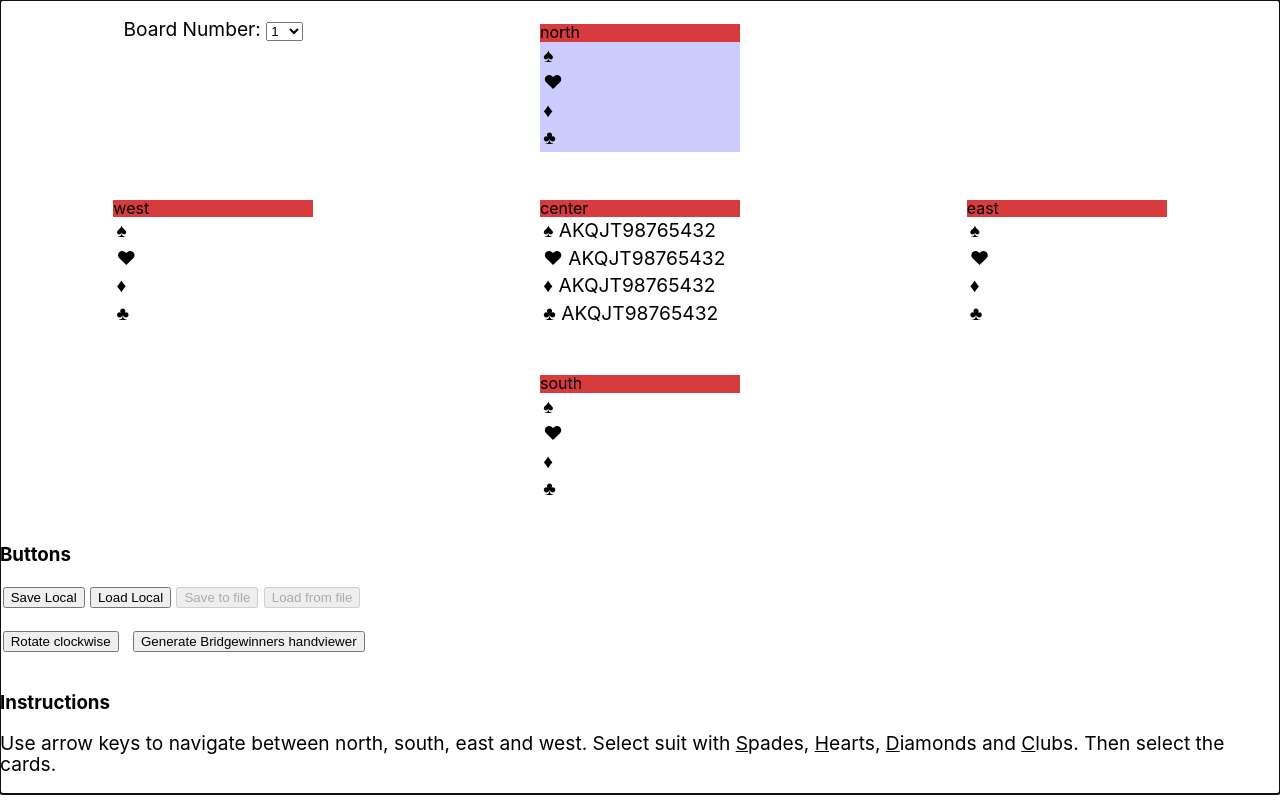
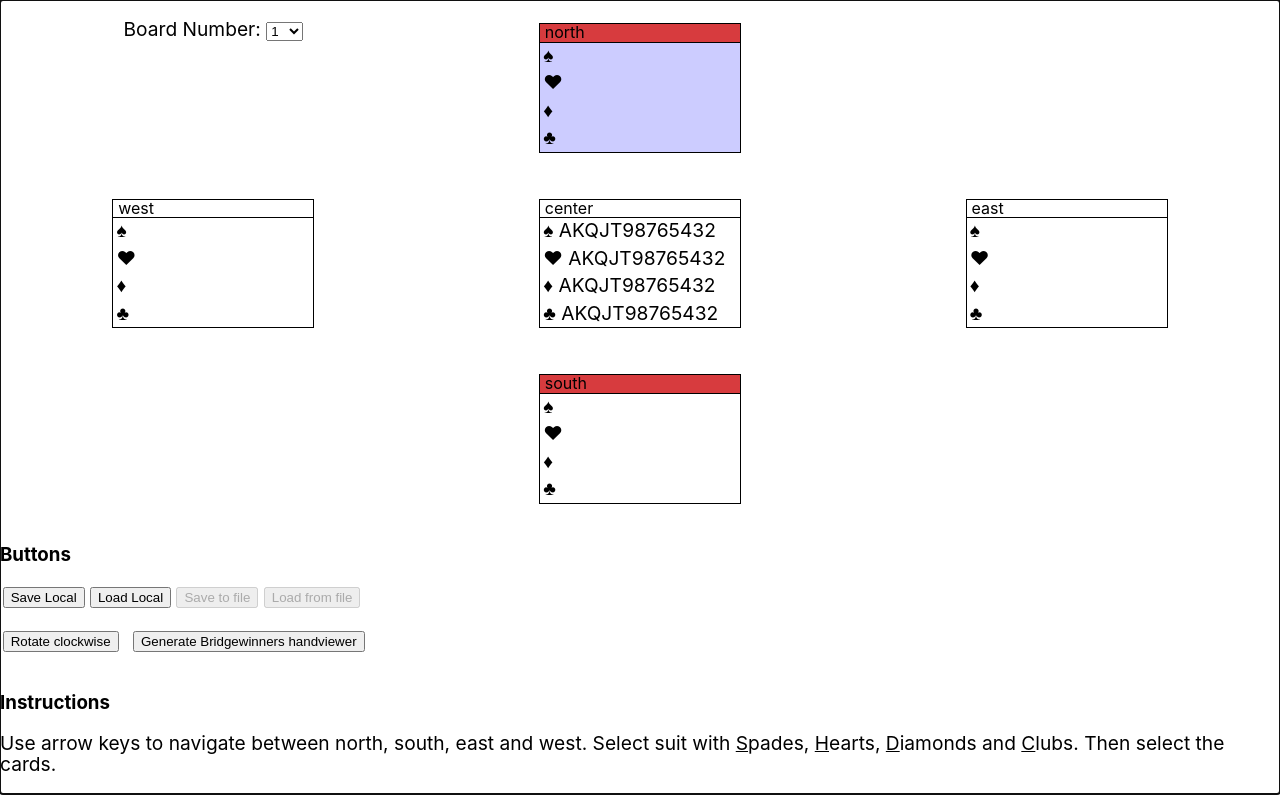
Before and after one commit to tzimnoch/cbbtools, a React app: page / in a window 1280 px wide. Built offline with nearby package versions, Linux system fonts and the light colour scheme; the HTML template or start-up script is replaced by a standard one.

Commit message:
Minor styling changes to hand display

```diff
--- a/src/Hand.jsx
+++ b/src/Hand.jsx
@@ -16,14 +16,14 @@ const isVulnerable = (vulnerability, direction) => {
 }
 
 export default function Hand({hand, direction, active}) {
-  var vulStyle = isVulnerable('all', direction) ? '{styles.vulnerable} {styles.hand}' : 'styles.hand'
-  var s = []
-  s.push(`${styles.hand}`)
-  if (active) s.push(`${styles.active}`)
+  var handStyles = [`${styles.hand}`]
+  if (active) handStyles.push(`${styles.active}`)
+  var playerStyles = [`${styles.player}`]
+  if (isVulnerable('ns', direction)) playerStyles.push(`${styles.vulnerable}`)
 
   return (
-    <div className={s.join(' ')}>
-      <div className={styles.vulnerable}>{direction}</div>
+    <div className={handStyles.join(' ')}>
+      <div className={playerStyles.join(' ')}>{direction}</div>
       <p>&spades; {hand.map(filterSuit('spades')).sort(numericalSort).map(displayCard)}</p>
       <p>&hearts; {hand.map(filterSuit('hearts')).sort(numericalSort).map(displayCard)}</p>
       <p>&diams; {hand.map(filterSuit('diamonds')).sort(numericalSort).map(displayCard)}</p>
--- a/src/Hand.module.css
+++ b/src/Hand.module.css
@@ -7,6 +7,13 @@
   text-align: left;
   margin: 1.5rem;
   width: 200px;
+
+  outline: 1px solid black;
+}
+
+.player {
+  outline: 1px solid black;
+  text-indent: 0.3em;
 }
 
 .hand p {
```
